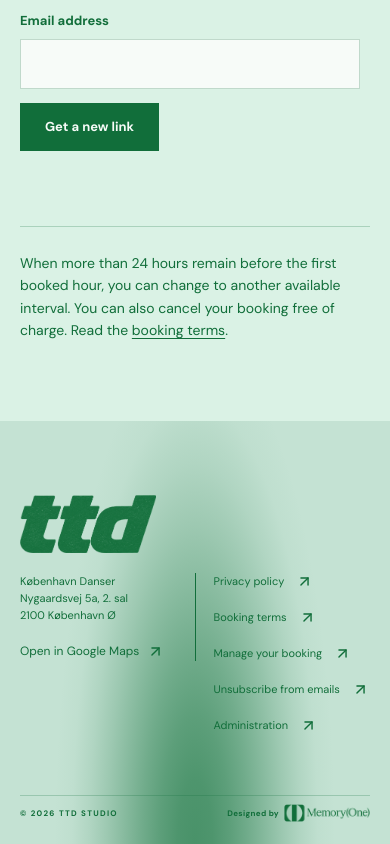
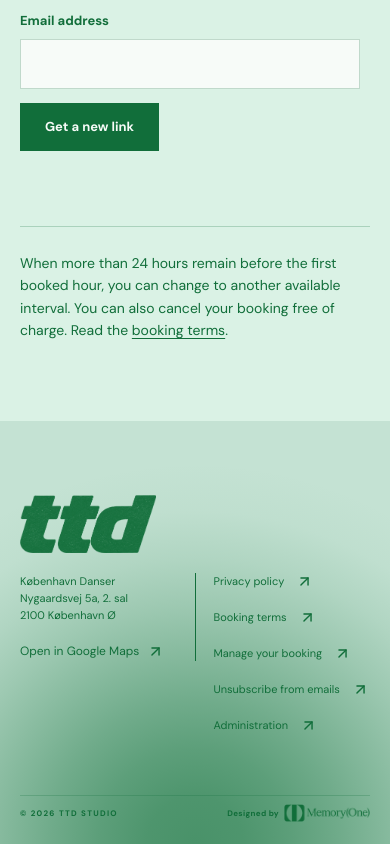
Before and after one commit to M3G4W4TT5/dd-website, a React app in the folder apps/booking/: page /manage in a window 390 px wide. Shown: the part 833-1677 px from the top of the page. Built offline with nearby package versions, Linux system fonts and the light colour scheme; some packages are replaced by stand-ins of ours; no server answers.

Commit message:
Spread the mobile footer gradient across its full width

```diff
--- a/apps/booking/src/app/styles.css
+++ b/apps/booking/src/app/styles.css
@@ -2045,7 +2045,7 @@ body:has(.legal-main) .legal-main {
   inset: 0;
   z-index: -1;
   pointer-events: none;
-  background: radial-gradient(ellipse 36% 120% at 50% 100%,
+  background: radial-gradient(ellipse var(--footer-gradient-width, 36%) var(--footer-gradient-height, 120%) at 50% 100%,
     var(--theme-footer-gradient-max) 0%,
     color-mix(in srgb, var(--theme-footer-gradient-max) 96%, transparent) 12.5%,
     color-mix(in srgb, var(--theme-footer-gradient-max) 84%, transparent) 25%,
@@ -2349,3 +2349,8 @@ body:has(.legal-main) .legal-main {
  .site-footer { position:relative; inset:auto; width:100%; --footer-progress:1 !important; }
  .footer-main,.footer-details,.footer-links { min-width:0; }
 }
+
+/* Broader mobile ellipse keeps the footer's colour wash from becoming a stripe. */
+@media (max-width:820px), (hover:none) and (pointer:coarse) {
+ .site-footer { --footer-gradient-width:100%; --footer-gradient-height:90%; }
+}
```
